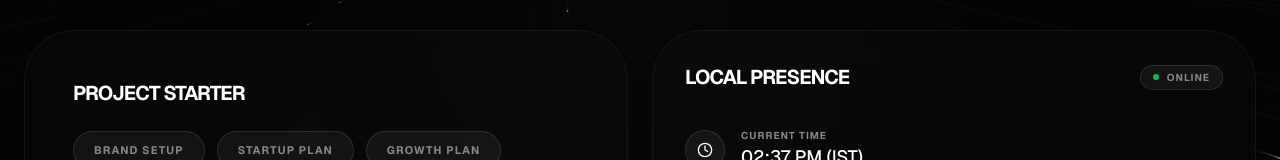
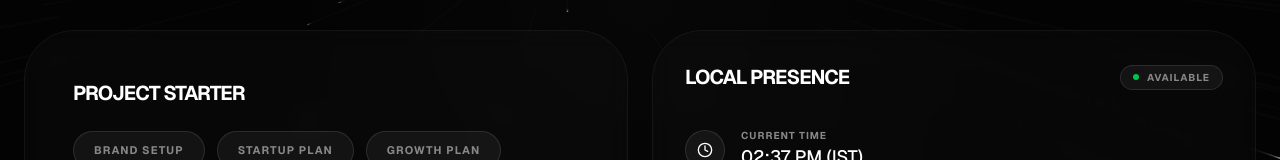
Before and after one commit to Cykeek/Portfolio, a Next.js app: page /contact in a window 1280 px wide. Shown: the part 407-567 px from the top of the page. Built offline with nearby package versions, Linux system fonts and the light colour scheme.

Commit message:
fix: update availability status logic with three states
- Add Available, Busy, Offline status based on day and time
- Available: weekends 10AM-11:59PM
- Busy: weekdays 24 hours
- Offline: 12AM-9:59AM all days

```diff
--- a/src/features/contact/components/AvailabilityWidget.tsx
+++ b/src/features/contact/components/AvailabilityWidget.tsx
@@ -20,16 +20,39 @@ export default function AvailabilityWidget() {
   });
 
   const hour = parseInt(time.toLocaleTimeString('en-US', { timeZone: 'Asia/Kolkata', hour: '2-digit', hour12: false }));
-  const isWorking = hour >= 9 && hour < 21;
+  const day = time.getDay(); // 0 = Sunday, 6 = Saturday
+
+  // Offline: 12:00 AM to 09:59 AM (all days)
+  // Available: Sunday(0) & Saturday(6) from 10:00 AM to 11:59 PM
+  // Busy: Monday(1) to Friday(5), 24 hours
+  let status: 'available' | 'busy' | 'offline';
+
+  if (hour >= 0 && hour < 10) {
+    status = 'offline';
+  } else if (day === 0 || day === 6) {
+    // Weekend (Sunday = 0, Saturday = 6)
+    status = hour >= 10 ? 'available' : 'offline';
+  } else {
+    // Monday to Friday
+    status = 'busy';
+  }
+
+  const statusConfig = {
+    available: { color: 'bg-green-500', text: 'Available', pulse: true },
+    busy: { color: 'bg-yellow-500', text: 'Busy', pulse: false },
+    offline: { color: 'bg-red-500', text: 'Offline', pulse: false },
+  };
+
+  const currentStatus = statusConfig[status];
 
   return (
     <Card className="p-8 flex flex-col gap-8 h-full">
       <div className="flex items-center justify-between">
         <h3 className="text-xl font-bold tracking-tighter uppercase">Local Presence</h3>
         <div className="flex items-center gap-2 px-3 py-1 bg-white/5 border border-white/10 rounded-full">
-          <div className={`w-1.5 h-1.5 rounded-full ${isWorking ? 'bg-green-500 animate-pulse' : 'bg-yellow-500'}`} />
+          <div className={`w-1.5 h-1.5 rounded-full ${currentStatus.color} ${currentStatus.pulse ? 'animate-pulse' : ''}`} />
           <span className="text-[10px] font-bold tracking-widest uppercase text-muted">
-            {isWorking ? 'Online' : 'Away'}
+            {currentStatus.text}
           </span>
         </div>
       </div>
```
